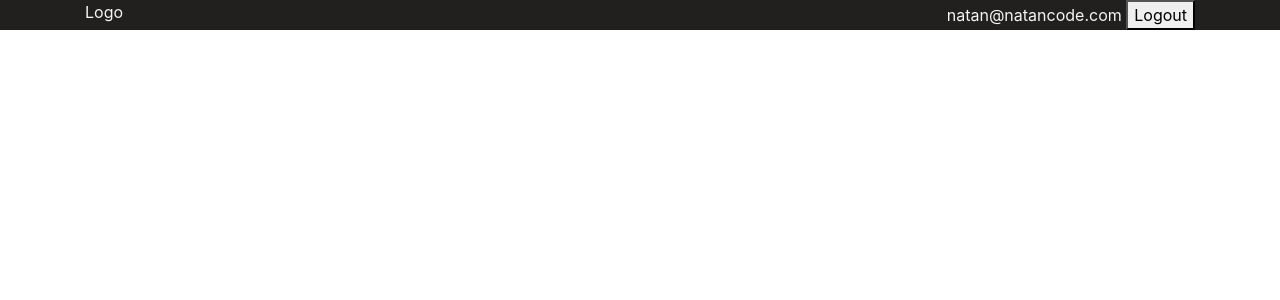
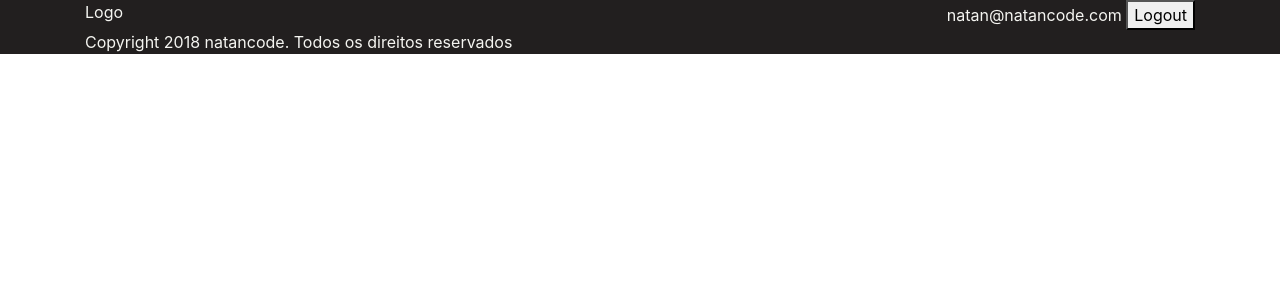
Before and after one commit to natanlf/my-app-web, an Angular app: page / in a window 1280 px wide. Shown: the top 300 px of the page. Built offline with nearby package versions, Linux system fonts and the light colour scheme.

Commit message:
Adicionando Footer

```diff
--- a/src/app/app.component.html
+++ b/src/app/app.component.html
@@ -1 +1,2 @@
 <app-header></app-header>
+<app-footer></app-footer>
--- a/src/app/app.module.ts
+++ b/src/app/app.module.ts
@@ -3,11 +3,13 @@ import { NgModule } from '@angular/core';
 
 import { AppComponent } from './app.component';
 import { HeaderComponent } from './components/header/header.component';
+import { FooterComponent } from './components/footer/footer.component';
 
 @NgModule({
   declarations: [
     AppComponent,
-    HeaderComponent
+    HeaderComponent,
+    FooterComponent
   ],
   imports: [
     BrowserModule
--- /dev/null
+++ b/src/app/components/footer/footer.component.css
@@ -0,0 +1,4 @@
+.footer-bar{
+    background: #221F1F;
+    color: #F5F5F1;
+}
--- /dev/null
+++ b/src/app/components/footer/footer.component.html
@@ -0,0 +1,11 @@
+<footer>
+  <section class="footer-bar">
+    <div class="container">
+      <div class="row">
+        <div class="copyright col-sm-12 col-12">
+            Copyright 2018 natancode. Todos os direitos reservados
+        </div>
+      </div>
+    </div>
+  </section>
+</footer>
--- /dev/null
+++ b/src/app/components/footer/footer.component.ts
@@ -0,0 +1,15 @@
+import { Component, OnInit } from '@angular/core';
+
+@Component({
+  selector: 'app-footer',
+  templateUrl: './footer.component.html',
+  styleUrls: ['./footer.component.css']
+})
+export class FooterComponent implements OnInit {
+
+  constructor() { }
+
+  ngOnInit() {
+  }
+
+}
```
Also changed, not shown: 1 other file (tests, documents, lock files or other folders).
